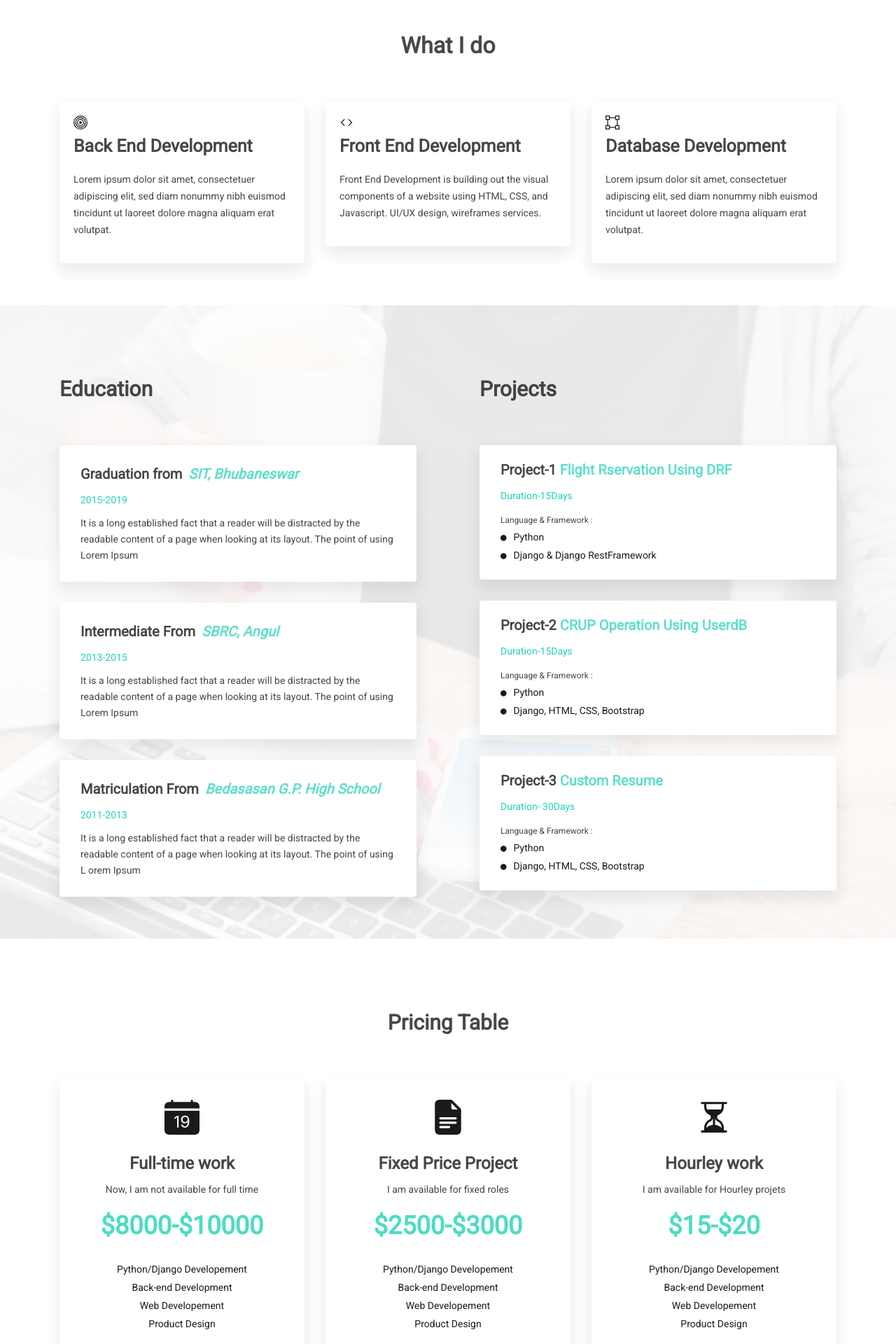
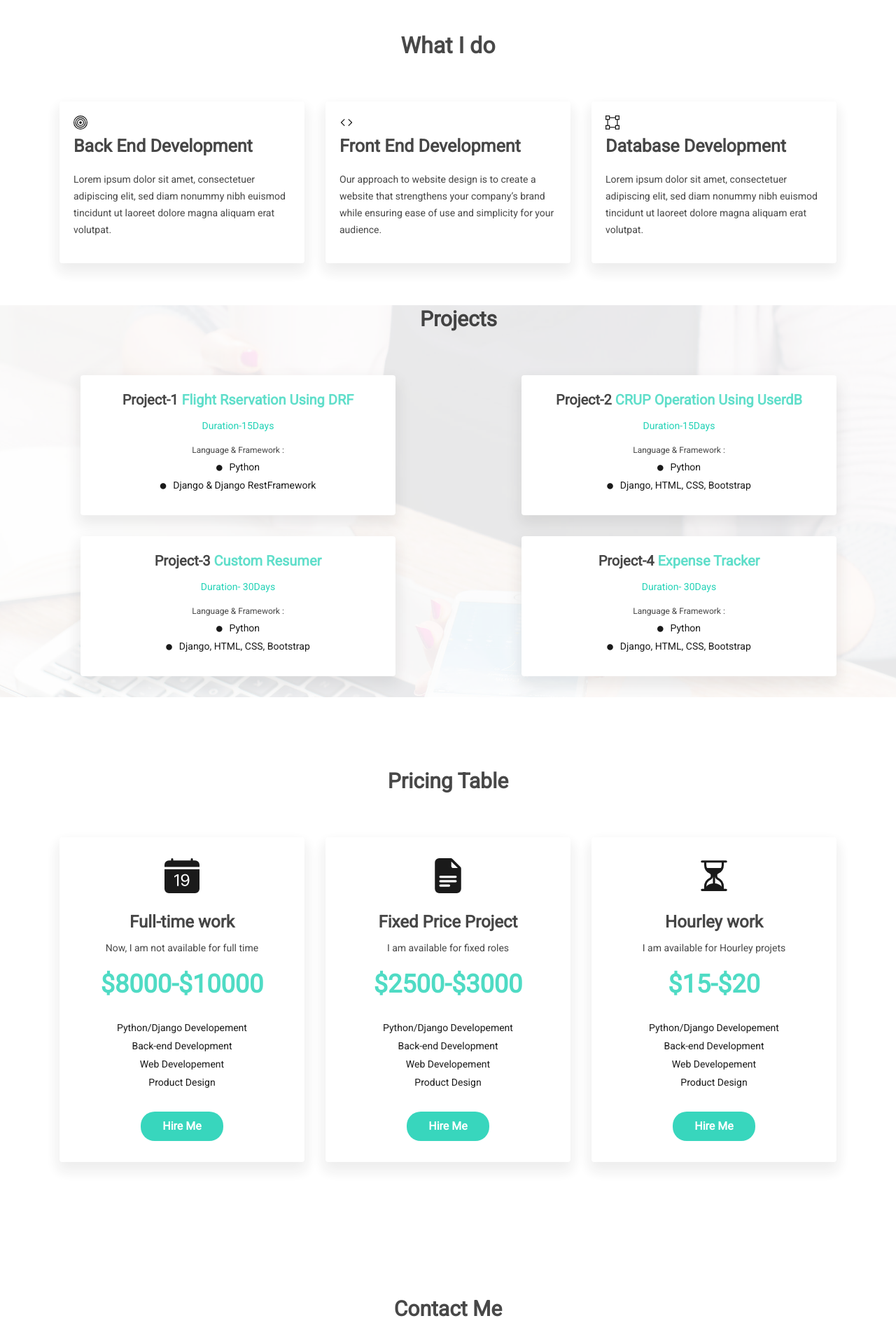
Before and after one commit to ashutoshacharya24/portfolio, a Django app: page / in a window 1280 px wide. Shown: the part 1528-3448 px from the top of the page at 70% size. Run offline with Django 3.2, Linux system fonts and the light colour scheme; some libraries are stand-ins or nearby versions.

Commit message:
updated project

```diff
--- a/core/templates/home.html
+++ b/core/templates/home.html
@@ -276,8 +276,8 @@
                       </svg>
                     <h3>Front End Development</h3>
                     <p>
-                        Front End Development is building out the visual components
-                        of a website using HTML, CSS, and Javascript. UI/UX design, wireframes services.
+                        Our approach to website design is to create a website that strengthens your
+                         company’s brand while ensuring ease of use and simplicity for your audience.
                     </p>
                 </div>
             </div>
@@ -308,49 +308,13 @@
 <section class="mh-experince image-bg featured-img-one" id="mh-experience">
     <div class="img-color-overlay">
         <div class="container">
-            <div class="row section-separator">
-                <div class="col-sm-12 col-md-6">
-                    <div class="mh-education">
-                        <h3 class="wow fadeInUp" data-wow-duration="0.8s" data-wow-delay="0.2s">Education</h3>
-                        <div class="mh-education-deatils">
-                            <!-- Education Institutes-->
-                            <div class="mh-education-item dark-bg wow fadeInUp" data-wow-duration="0.8s"
-                                 data-wow-delay="0.3s">
-                                <h4>Graduation from <a href="https://www.silicon.ac.in/">SIT, Bhubaneswar</a></h4>
-                                <div class="mh-eduyear">2015-2019</div>
-                                <p>It is a long established fact that a reader will be distracted by the
-                                    readable content of a
-                                    page when looking at its layout. The point of using Lorem Ipsum </p>
-                            </div>
-                            <!-- Education Institutes-->
-                            <div class="mh-education-item dark-bg wow fadeInUp" data-wow-duration="0.8s"
-                                 data-wow-delay="0.5s">
-                                <h4>Intermediate From <a
-                                        href="http://www.siddhibinayaksciencecollege.org/en/index.html">SBRC, Angul</a>
-                                </h4>
-                                <div class="mh-eduyear">2013-2015</div>
-                                <p>It is a long established fact that a reader will be distracted by the
-                                    readable content of a
-                                    page when looking at its layout. The point of using Lorem Ipsum </p>
-                            </div>
-                            <!-- Education Institutes-->
-                            <div class="mh-education-item dark-bg wow fadeInUp" data-wow-duration="0.8s"
-                                 data-wow-delay="0.6s">
-                                <h4>Matriculation From <a>Bedasasan G.P. High School</a></h4>
-                                <div class="mh-eduyear">2011-2013</div>
-                                <p>It is a long established fact that a reader will be distracted by the
-                                    readable content of a
-                                    page when looking at its layout. The point of using L orem Ipsum </p>
-                            </div>
-                        </div>
-                    </div>
-                </div>
-                <div class="col-sm-12 col-md-6">
-                    <div class="mh-work">
+                <div class="col-sm-12 col-md-12">
+                    <div class="mh-work center">
                         <h3>Projects</h3>
                         <div class="mh-experience-deatils">
                             <!-- Education Institutes-->
-                            <div class="mh-work-item dark-bg wow fadeInUp" data-wow-duration="0.8s"
+                            <div class="row">
+                            <div class="mh-work-item dark-bg wow fadeInUp col-5" style="height:200px" data-wow-duration="0.8s"
                                  data-wow-delay="0.4s">
                                 <h4>Project-1 <a href="https://github.com/ashutoshacharya24/FlightReservation">Flight Rservation Using DRF</a></h4>
                                 <div class="mh-eduyear">Duration-15Days</div>
@@ -359,9 +323,9 @@
                                     <li><i class="fa fa-circle"></i>Python</li>
                                     <li><i class="fa fa-circle"></i>Django & Django RestFramework</li>
                                 </ul>
-                            </div>
+                            </div><hr/>
                             <!-- Education Institutes-->
-                            <div class="mh-work-item dark-bg wow fadeInUp" data-wow-duration="0.8s"
+                            <div class="mh-work-item dark-bg wow fadeInUp col-5" style="height:200px" data-wow-duration="0.8s"
                                  data-wow-delay="0.6s">
                                 <h4>Project-2 <a href="https://github.com/ashutoshacharya24/Userprofile-CRUD">CRUP Operation Using UserdB</a></h4>
                                 <div class="mh-eduyear">Duration-15Days</div>
@@ -371,16 +335,29 @@
                                     <li><i class="fa fa-circle"></i>Django, HTML, CSS, Bootstrap</li>
                                 </ul>
                             </div>
+                            </div>
                             <!-- Education Institutes-->
-                            <div class="mh-work-item dark-bg wow fadeInUp" data-wow-duration="0.8s"
+                            <div class="row">
+                            <div class="mh-work-item dark-bg wow fadeInUp col-5" style="height:200px" data-wow-duration="0.8s"
                                  data-wow-delay="0.7s">
-                                <h4>Project-3 <a href="https://github.com/ashutoshacharya24/resumenew#">Custom Resume  </a></h4>
+                                <h4>Project-3 <a href="https://github.com/ashutoshacharya24/resumenew#">Custom Resumer </a></h4>
                                 <div class="mh-eduyear">Duration- 30Days</div>
                                 <span>Language & Framework :</span>
                                 <ul class="work-responsibility">
                                     <li><i class="fa fa-circle"></i>Python</li>
                                     <li><i class="fa fa-circle"></i>Django, HTML, CSS, Bootstrap</li>
                                 </ul>
+                            </div><hr/>
+                            <div class="mh-work-item dark-bg wow fadeInUp col-5" style="height:200px" data-wow-duration="0.8s"
+                                 data-wow-delay="0.7s">
+                                <h4>Project-4 <a href="https://github.com/ashutoshacharya24/cubexo">Expense Tracker </a></h4>
+                                <div class="mh-eduyear">Duration- 30Days</div>
+                                <span>Language & Framework :</span>
+                                <ul class="work-responsibility">
+                                    <li><i class="fa fa-circle"></i>Python</li>
+                                    <li><i class="fa fa-circle"></i>Django, HTML, CSS, Bootstrap</li>
+                                </ul>
+                            </div>
                             </div>
                         </div>
                     </div>
```
